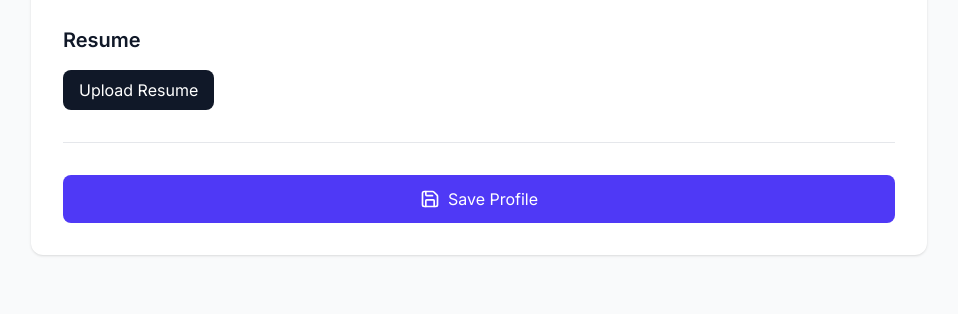
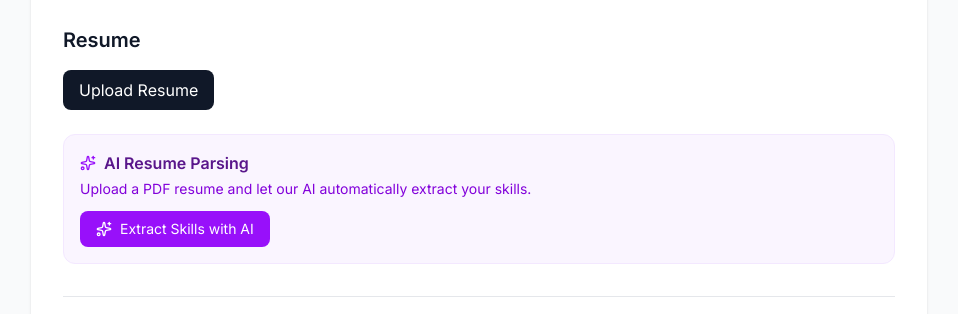
Before and after one commit to Fahmirusli/mentorship-app, a Next.js app in the folder mentorship-frontend/: page /mentee/profile in a window 1280 px wide. Shown: the part 1711-2025 px from the top of the page, without its empty margins (161-1119 px from the left). Before the commit the page ends 1998 px from the top, so only its background shows below. Built offline with nearby package versions, Linux system fonts and the light colour scheme; no server answers.

Commit message:
feat: Add Extract Skills with AI button to Mentee profile

```diff
--- a/mentorship-frontend/src/app/(dashboard)/mentee/profile/page.tsx
+++ b/mentorship-frontend/src/app/(dashboard)/mentee/profile/page.tsx
@@ -1,7 +1,7 @@
 'use client';
 
 import { useState, useEffect } from 'react';
-import { User, Mail, Phone, MapPin, Briefcase, Save, Loader } from 'lucide-react';
+import { User, Mail, Phone, MapPin, Briefcase, Save, Loader, Sparkles } from 'lucide-react';
 import { api } from '@/lib/api';
 
 export default function MenteeProfile() {
@@ -26,6 +26,7 @@ export default function MenteeProfile() {
     const [newCurrentSkill, setNewCurrentSkill] = useState('');
     const [newSkillToLearn, setNewSkillToLearn] = useState('');
     const [uploadingResume, setUploadingResume] = useState(false);
+    const [parsingResume, setParsingResume] = useState(false);
     const [resumeUrl, setResumeUrl] = useState<string | null>(null);
 
     useEffect(() => {
@@ -91,6 +92,39 @@ export default function MenteeProfile() {
             alert('Failed to update profile');
         } finally {
             setSaving(false);
+        }
+    };
+
+    const handleParseResume = async () => {
+        const fileInput = document.getElementById('resume-upload') as HTMLInputElement;
+        const file = fileInput?.files?.[0];
+
+        if (!file) {
+            alert('Please upload a resume first to parse it.');
+            return;
+        }
+
+        setParsingResume(true);
+        const formData = new FormData();
+        formData.append('resume', file);
+
+        try {
+            const res = await api.post('/user/parse-resume', formData);
+            if (res.skills && Array.isArray(res.skills)) {
+                // Merge new skills, avoiding duplicates
+                const newSkills = res.skills.filter((s: string) => !profile.current_skills.includes(s));
+                if (newSkills.length > 0) {
+                    setProfile({ ...profile, current_skills: [...profile.current_skills, ...newSkills] });
+                    alert(`AI successfully extracted ${newSkills.length} new skills! Please review and click Save Profile.`);
+                } else {
+                    alert('AI analyzed your resume but found no new skills that you do not already have.');
+                }
+            }
+        } catch (err: any) {
+            console.error('Error parsing resume:', err);
+            alert(err.response?.data?.message || 'Failed to parse resume with AI.');
+        } finally {
+            setParsingResume(false);
         }
     };
 
@@ -423,13 +457,15 @@ export default function MenteeProfile() {
 
                     <div className="space-y-4 mb-8 pb-8 border-b">
                         <h2 className="text-xl font-semibold text-gray-900">Resume</h2>
+                        <div className="flex flex-col gap-4">
                             <div className="flex items-center gap-4">
                                 <label className="px-4 py-2 bg-gray-900 text-white rounded-lg cursor-pointer hover:bg-black">
                                     {uploadingResume ? 'Uploading...' : 'Upload Resume'}
                                     <input
+                                        id="resume-upload"
                                         type="file"
                                         className="hidden"
-                                    accept=".pdf,.doc,.docx"
+                                        accept=".pdf"
                                         onChange={async (e) => {
                                             const file = e.target.files?.[0];
                                             if (!file) return;
@@ -453,6 +489,34 @@ export default function MenteeProfile() {
                                         View current resume
                                     </a>
                                 )}
+                            </div>
+
+                            <div className="bg-purple-50 rounded-xl p-4 border border-purple-100 mt-2">
+                                <h3 className="font-semibold text-purple-900 mb-1 flex items-center gap-2">
+                                    <Sparkles className="w-4 h-4 text-purple-600" />
+                                    AI Resume Parsing
+                                </h3>
+                                <p className="text-sm text-purple-700 mb-3">
+                                    Upload a PDF resume and let our AI automatically extract your skills.
+                                </p>
+                                <button
+                                    onClick={handleParseResume}
+                                    disabled={parsingResume}
+                                    className="px-4 py-2 bg-purple-600 text-white rounded-lg hover:bg-purple-700 disabled:opacity-50 flex items-center justify-center gap-2 text-sm transition"
+                                >
+                                    {parsingResume ? (
+                                        <>
+                                            <Loader className="w-4 h-4 animate-spin" />
+                                            Analyzing...
+                                        </>
+                                    ) : (
+                                        <>
+                                            <Sparkles className="w-4 h-4" />
+                                            Extract Skills with AI
+                                        </>
+                                    )}
+                                </button>
+                            </div>
                         </div>
                     </div>
 
```
Lines whose indentation alone changed are shown as unchanged.
